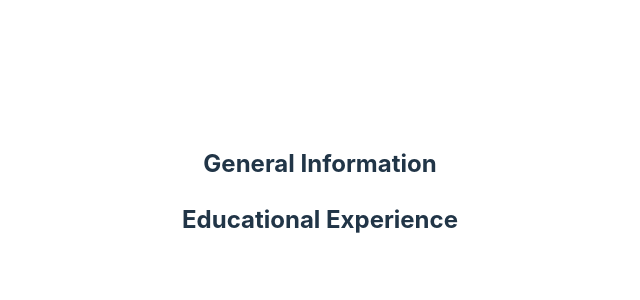
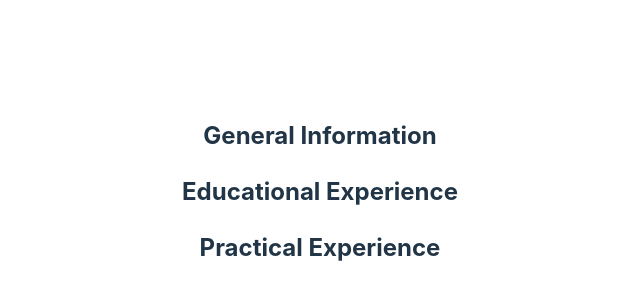
Before and after one commit to sbillsborough/cv-application, a React (Vite) app: page / in a window 1280 px wide. Shown: the part 208-508 px from the top of the page, without its empty margins (320-960 px from the left). Built offline with nearby package versions, Linux system fonts and the light colour scheme.

Commit message:
Add PracticalExperience component
Created the PracticalExperience component
Added a h2 containing 'Practical Experience'
Exported and imported to App.jsx

```diff
--- a/src/App.jsx
+++ b/src/App.jsx
@@ -1,12 +1,14 @@
 import "./App.css";
 import { GeneralInformation } from "./components/GeneralInformation.jsx";
 import { EducationalExperience } from "./components/EducationalExperience.jsx";
+import { PracticalExperience } from "./components/PracticalExperience.jsx";
 
 function App() {
   return (
     <>
       <GeneralInformation />
       <EducationalExperience />
+      <PracticalExperience />
     </>
   );
 }
--- /dev/null
+++ b/src/components/PracticalExperience.jsx
@@ -0,0 +1,5 @@
+function PracticalExperience() {
+  return <h2>Practical Experience</h2>;
+}
+
+export { PracticalExperience };
```
